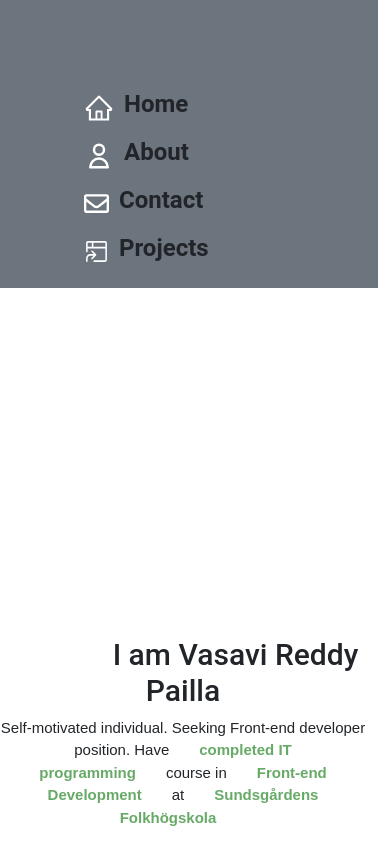
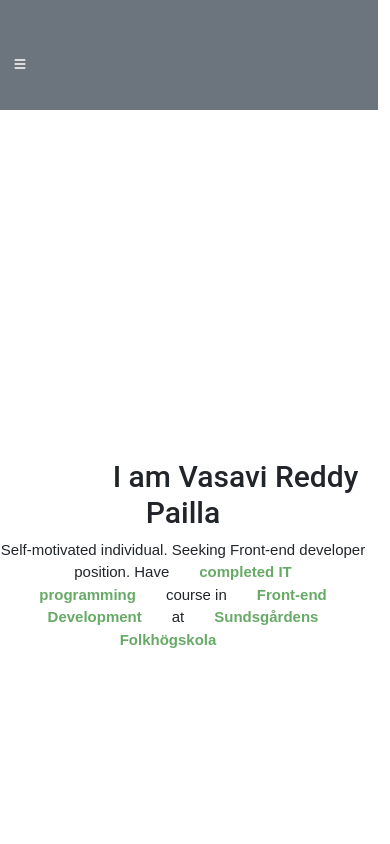
Before and after one commit to vasavipailla/vasavi_portfolio, a React (Create React App) app: page / in a window 390 px wide. Shown: the top 844 px of the page. Built offline with nearby package versions, Linux system fonts and the light colour scheme; some icons are missing.

Commit message:
responsive menu

```diff
--- a/src/Components/Navi.js
+++ b/src/Components/Navi.js
@@ -3,6 +3,8 @@ import { HiOutlineUser } from "react-icons/hi";
 import { FaRegEnvelope } from "react-icons/fa";
 import { GoProjectSymlink } from "react-icons/go";
 import {AiOutlineHome} from "react-icons/ai";
+import { HiMenu} from "react-icons/hi";
+import { useState } from "react";
 
 const Navi = () => {
     const handleClickScroll = () => {
@@ -36,9 +38,18 @@ const Navi = () => {
         }
       };
 
+      const [showNavbar, setShowNavbar] = useState(false)
+
+        const handleShowNavbar = () => {
+          setShowNavbar(!showNavbar)
+        }
+
     return  (
       <div className="listed1">
-          <div className="listed">
+          <div className="menu-icon" onClick={handleShowNavbar}>
+            <HiMenu />
+          </div>
+          <div className={`nav-elements  ${showNavbar && 'active'}`}>
               <ul>
                 <li><AiOutlineHome size={30}/><Link  className="list text-dark" href="#components/greet" onClick={handleClickScroll}>Home</Link></li>
                 <li><HiOutlineUser size={30}/><Link  className="list text-dark" href="#components/about" onClick={handleClickScroll1}>About</Link></li>
--- a/src/index.css
+++ b/src/index.css
@@ -1,12 +1,11 @@
 /* @import url('https://fonts.googleapis.com/css2?family=Roboto:wght@400;700&display=swap'); */
 
-body {
+ body {
   font-family: -apple-system, BlinkMacSystemFont, 'Segoe UI', 'Roboto', 'Oxygen',
     'Ubuntu', 'Cantarell', 'Fira Sans', 'Droid Sans', 'Helvetica Neue',
     sans-serif;
   -webkit-font-smoothing: antialiased;
   -moz-osx-font-smoothing: grayscale;
-   /* background-color: black; */
 }
 
 code {
@@ -14,20 +13,14 @@ code {
     monospace;
 }
 
-/* .container1 {
-  position: -webkit-sticky;
-  position: sticky;
-  top:0;
-}
 
-/* .container1 {
+
+ /* .container1 {
   display: flex;
   justify-content: center;
   align-content: center;
   text-align: center;
-  vertical-align: middle;
-
-} */
+}  */
 
 .greet {
   text-align: center;
@@ -61,7 +54,43 @@ code {
   position: fixed;
 }
 
+.menu-icon {
+  display: none;
+}
 
+
+.nav-elements ul {
+  display: flex;
+  justify-content: space-between;
+  list-style-type: none;
+}
+
+.nav-elements ul li:not(:last-child) {
+  margin-right: 60px;
+}
+
+.nav-elements ul a {
+  font-size: 16px;
+  font-weight: 400;
+  color: #2f234f;
+  text-decoration: none;
+}
+
+.nav-elements ul a.active {
+  color: #574c4c;
+  font-weight: 500;
+  position: relative;
+}
+
+.nav-elements ul a.active::after {
+  content: '';
+  position: absolute;
+  bottom: -4px;
+  left: 0;
+  width: 100%;
+  height: 2px;
+  background-color: #574c4c;
+}
 
 ul {
   line-height:calc(2);
@@ -304,7 +333,8 @@ span{
   display: flex;
   }
   .container.fixed {
-    position: relative;
+    position:relative;
+    height:10vh;
   }
   .line {
     border-top: 3px solid white;
@@ -344,4 +374,38 @@ span{
     font-size:medium;
     color: white;
   }
+  .nav-elements ul li:not(:last-child) {
+    margin-right: 30px;
+  }
+  .menu-icon {
+    display: block;
+    cursor: pointer;
+    height: 60px;
+  }
+
+  .nav-elements {
+    position: absolute;
+    left:0;
+    top: 60px;
+    background-color:burlywood;
+    width: 0px;
+    height: calc(100vh - 60px);
+    transition: all 0.3s ease-in;
+    overflow: hidden;
+  }
+
+  .nav-elements.active {
+    width: 270px;
+  }
+
+  .nav-elements ul {
+    display: flex;
+    flex-direction: column;
+  }
+
+  .nav-elements ul li {
+    margin-right: unset;
+    margin-top: 22px;
+  }
+
 }
```
